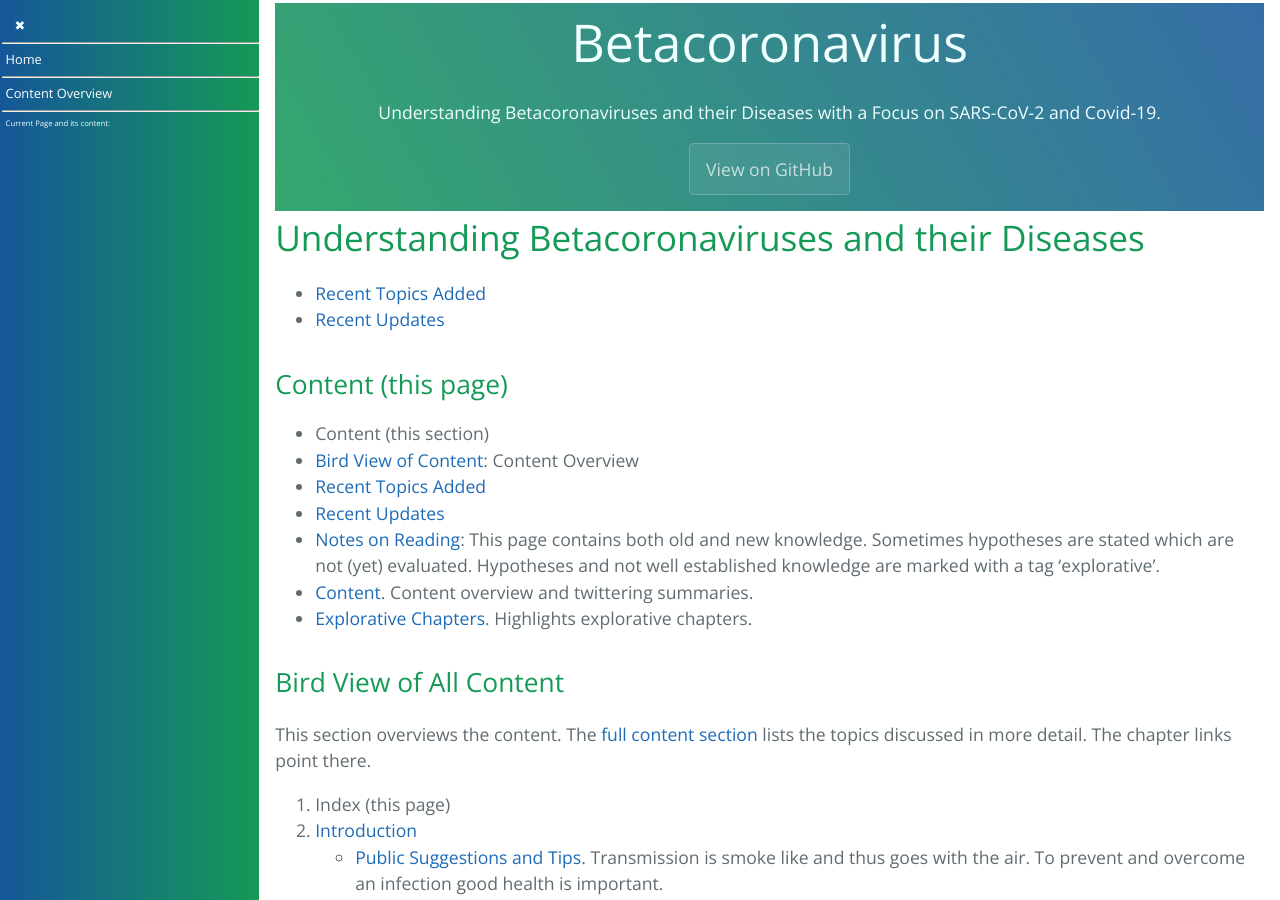
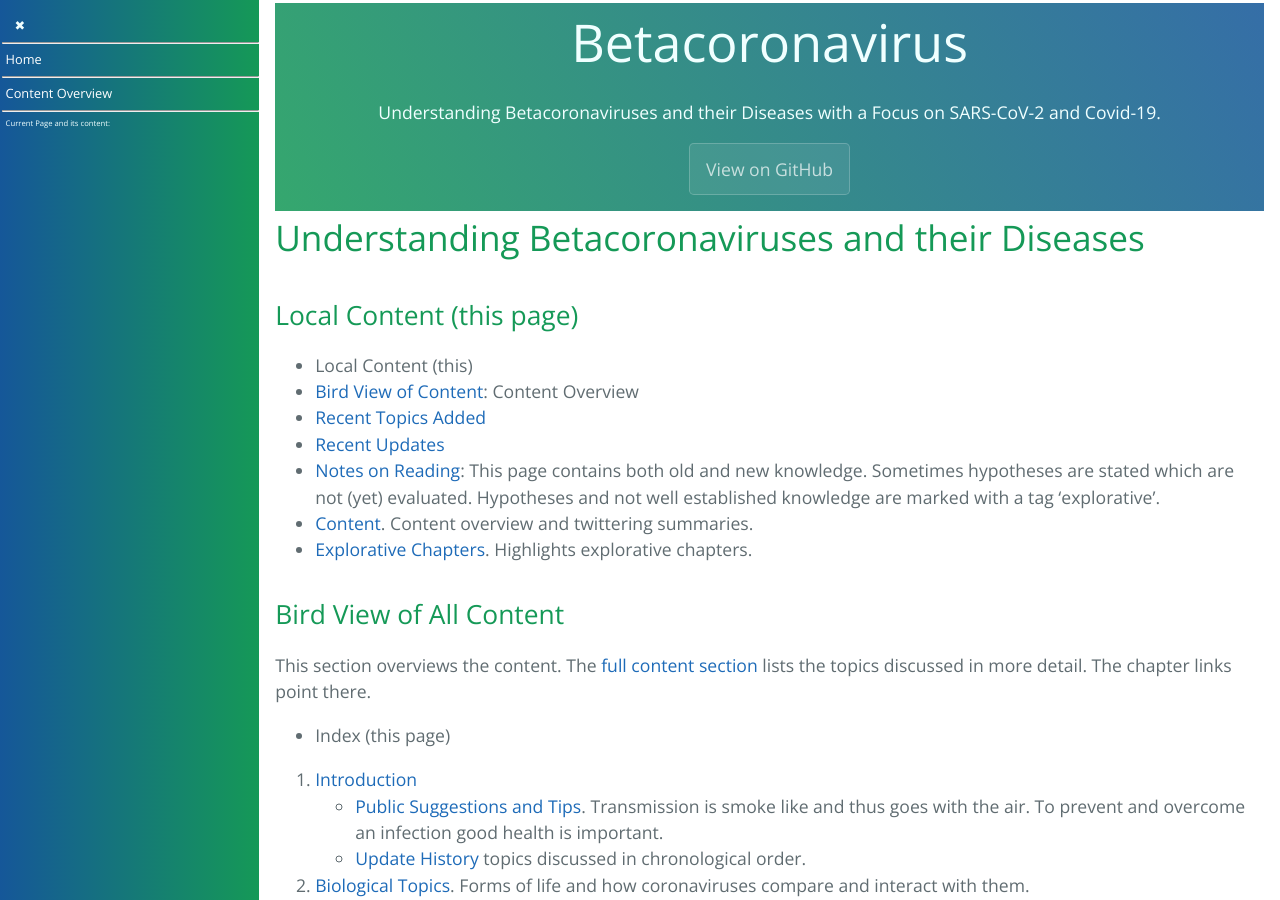
Before and after one commit to forestgrape/coronavirus, a Jekyll site: the page built from index.md, in a window 1280 px wide and 900 px high. Built offline with Jekyll 4.4.1, drawn with Linux system fonts in a browser that asks for light colours; our own code applies the rules of GitHub Pages for plain Markdown files.

Commit message:
workaround to fix numbering in content bird view

```diff
--- a/index.md
+++ b/index.md
@@ -6,13 +6,10 @@ home: true
 
 # Understanding Betacoronaviruses and their Diseases
 
-* [Recent Topics Added](#recent-topics-added)
-* [Recent Updates](#recent-updates)
 
-
-## Content (this page)
-* Content (this section)
-* [Bird View of Content](#bird-view-to-content): Content Overview
+## Local Content (this page)
+* Local Content (this)
+* [Bird View of Content](#bird-view-of-all-content): Content Overview
 * [Recent Topics Added](#recent-topics-added)
 * [Recent Updates](#recent-updates)
 * [Notes on Reading](#notes-on-reading): This page contains both old and new knowledge. Sometimes hypotheses are stated which are not (yet) evaluated. Hypotheses and not well established knowledge are marked with a tag 'explorative'.
@@ -33,7 +33,7 @@ This section overviews the content. The [full content section](#content) lists t
 6. [Treatment and Prevention](#treatment-and-prevention). Ideas to prevent and treat virus diseases including Covid. A reliable prevention with positive 'side-effects' is a healthy lifestyle.
 7. [Social Topics](#social-topics). Thoughts about measures to reduce the spread.
 8. [Data Topics](#data-topics).
-9. [Topics in Physics](#physical-topics): Principles of intra- and intermolecular forces which are relevant for transmission and viability.
+9.  [Topics in Physics](#physical-topics): Principles of intra- and intermolecular forces which are relevant for transmission and viability.
 
 ---
 
```
Also changed, not shown: other parts of index.md (+5 -2 lines).
